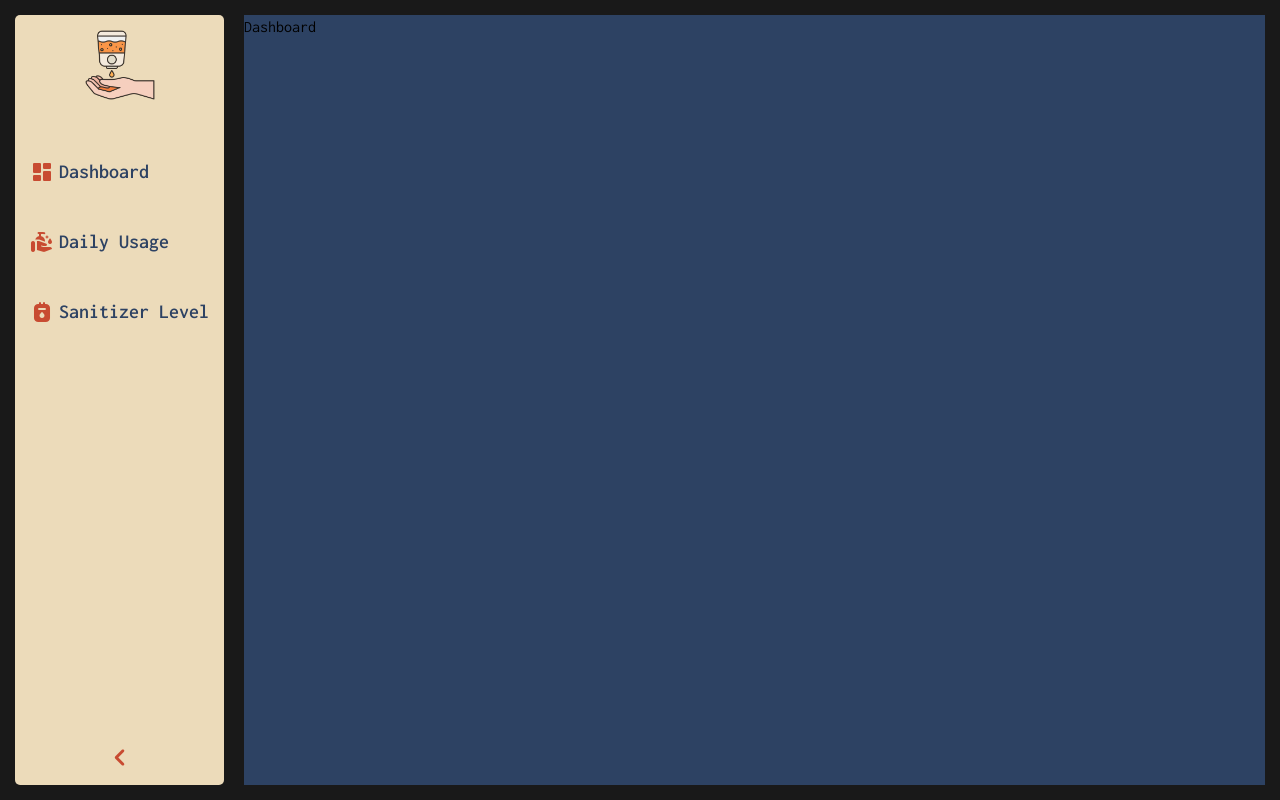
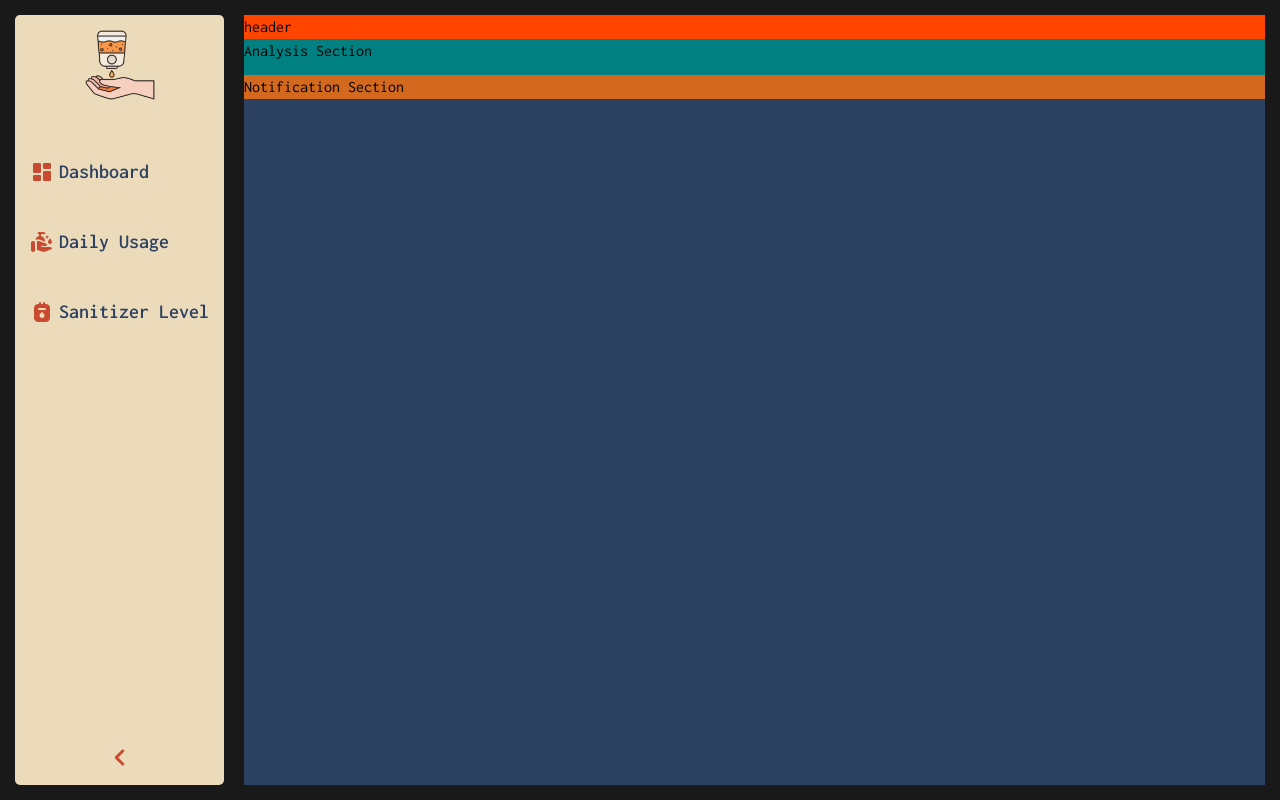
Before and after one commit to gerald-tetteh/sanitiser-capstone, a React (Create React App) app in the folder client/: page / in a window 1280 px wide. Built offline with nearby package versions, Linux system fonts and the light colour scheme.

Commit message:
add all routes && dashboard grid

```diff
--- a/client/src/App.tsx
+++ b/client/src/App.tsx
@@ -6,7 +6,9 @@
 
 import { BrowserRouter, Route, Routes } from "react-router-dom";
 import Sidebar from "./components/Sidebar";
+import DailyUsage from "./pages/DailyUsage";
 import Dashboard from "./pages/Dashboard";
+import SanitizerLevel from "./pages/SanitizerLevel";
 
 const App = () => {
   return (
@@ -16,6 +18,8 @@ const App = () => {
         <section className="main__content">
           <Routes>
             <Route path="/" element={<Dashboard />} />
+            <Route path="/daily-usage" element={<DailyUsage />} />
+            <Route path="/sanitizer-level" element={<SanitizerLevel />} />
           </Routes>
         </section>
       </main>
--- a/client/src/css/style.css
+++ b/client/src/css/style.css
@@ -87,6 +87,26 @@ button {
     overflow: auto;
     background-color: #2d4263; }
 
+.dashboard-grid {
+  display: grid;
+  grid-template-columns: repeat(3, minmax(min-content, 1fr));
+  grid-template-rows: repeat(7, 1fr); }
+
+.dashboard__header {
+  grid-row: 1 / 3;
+  grid-column: 1 / -1;
+  background-color: orangered; }
+
+.dashboard__analysis {
+  background-color: teal;
+  grid-column: 1 / -1;
+  grid-row: 3 / 6; }
+
+.dashboard__notification {
+  background-color: chocolate;
+  grid-column: 1 / -1;
+  grid-row: 6 / 8; }
+
 /**
  * Author: Gerald Addo-Tetteh
  * Ashesi Final Year Capstone
--- /dev/null
+++ b/client/src/pages/DailyUsage.tsx
@@ -0,0 +1,13 @@
+/**
+ * Author: Gerald Addo-Tetteh
+ * Ashesi Final Year Capstone
+ * AHSM Client - DailyUsage.tsx
+ */
+
+import { FunctionComponent } from "react";
+
+const DailyUsage: FunctionComponent = () => {
+  return <div className="daily-usage">Daily Usage</div>;
+};
+
+export default DailyUsage;
--- a/client/src/pages/Dashboard.tsx
+++ b/client/src/pages/Dashboard.tsx
@@ -7,7 +7,15 @@
 import { FunctionComponent } from "react";
 
 const Dashboard: FunctionComponent = () => {
-  return <div className="dashboard">Dashboard</div>;
+  return (
+    <div className="dashboard dashboard-grid">
+      <header className="dashboard__header">header</header>
+      <section className="dashboard__analysis">Analysis Section</section>
+      <section className="dashboard__notification">
+        Notification Section
+      </section>
+    </div>
+  );
 };
 
 export default Dashboard;
--- /dev/null
+++ b/client/src/pages/SanitizerLevel.tsx
@@ -0,0 +1,13 @@
+/**
+ * Author: Gerald Addo-Tetteh
+ * Ashesi Final Year Capstone
+ * AHSM Client - SanitizerLevel.tsx
+ */
+
+import { FunctionComponent } from "react";
+
+const SanitizerLevel: FunctionComponent = () => {
+  return <div className="sanitizer-level">Sanitizer Level</div>;
+};
+
+export default SanitizerLevel;
--- a/client/src/sass/layout/_dashboard-grid.scss
+++ b/client/src/sass/layout/_dashboard-grid.scss
@@ -0,0 +1,22 @@
+.dashboard {
+  &-grid {
+    display: grid;
+    grid-template-columns: repeat(3, minmax(min-content, 1fr));
+    grid-template-rows: repeat(7, 1fr);
+  }
+  &__header {
+    grid-row: 1 / 3;
+    grid-column: 1 / -1;
+    background-color: orangered;
+  }
+  &__analysis {
+    background-color: teal;
+    grid-column: 1 / -1;
+    grid-row: 3 / 6;
+  }
+  &__notification {
+    background-color: chocolate;
+    grid-column: 1 / -1;
+    grid-row: 6 / 8;
+  }
+}
```
